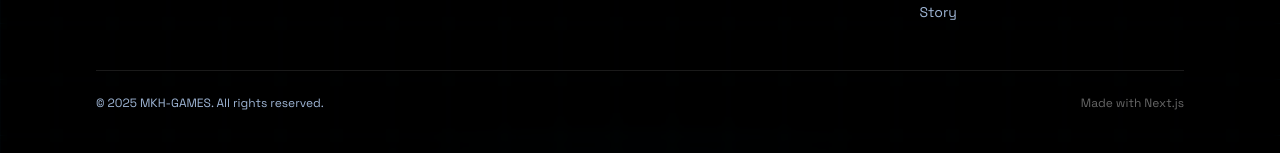
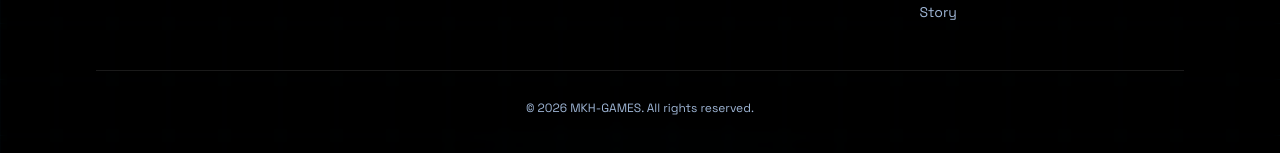
Before and after one commit to Hari-42/mkh-games, a Next.js app: page / in a window 1280 px wide. Shown: the part 1937-2090 px from the top of the page. Built offline with nearby package versions, Linux system fonts and the light colour scheme.

Commit message:
center footer copyright and update year to 2026

```diff
--- a/components/Footer.js
+++ b/components/Footer.js
@@ -44,11 +44,10 @@
             </div>
           </div>
 
-          <div className="mt-12 flex flex-col items-center justify-between gap-4 border-t border-white/10 pt-6 sm:flex-row">
+          <div className="mt-12 border-t border-white/10 pt-6 text-center">
             <span className="text-xs text-[var(--lav)]">
-              © 2025 MKH-GAMES. All rights reserved.
+              © 2026 MKH-GAMES. All rights reserved.
             </span>
-            <span className="text-xs text-white/40">Made with Next.js</span>
           </div>
         </div>
       </div>
```
